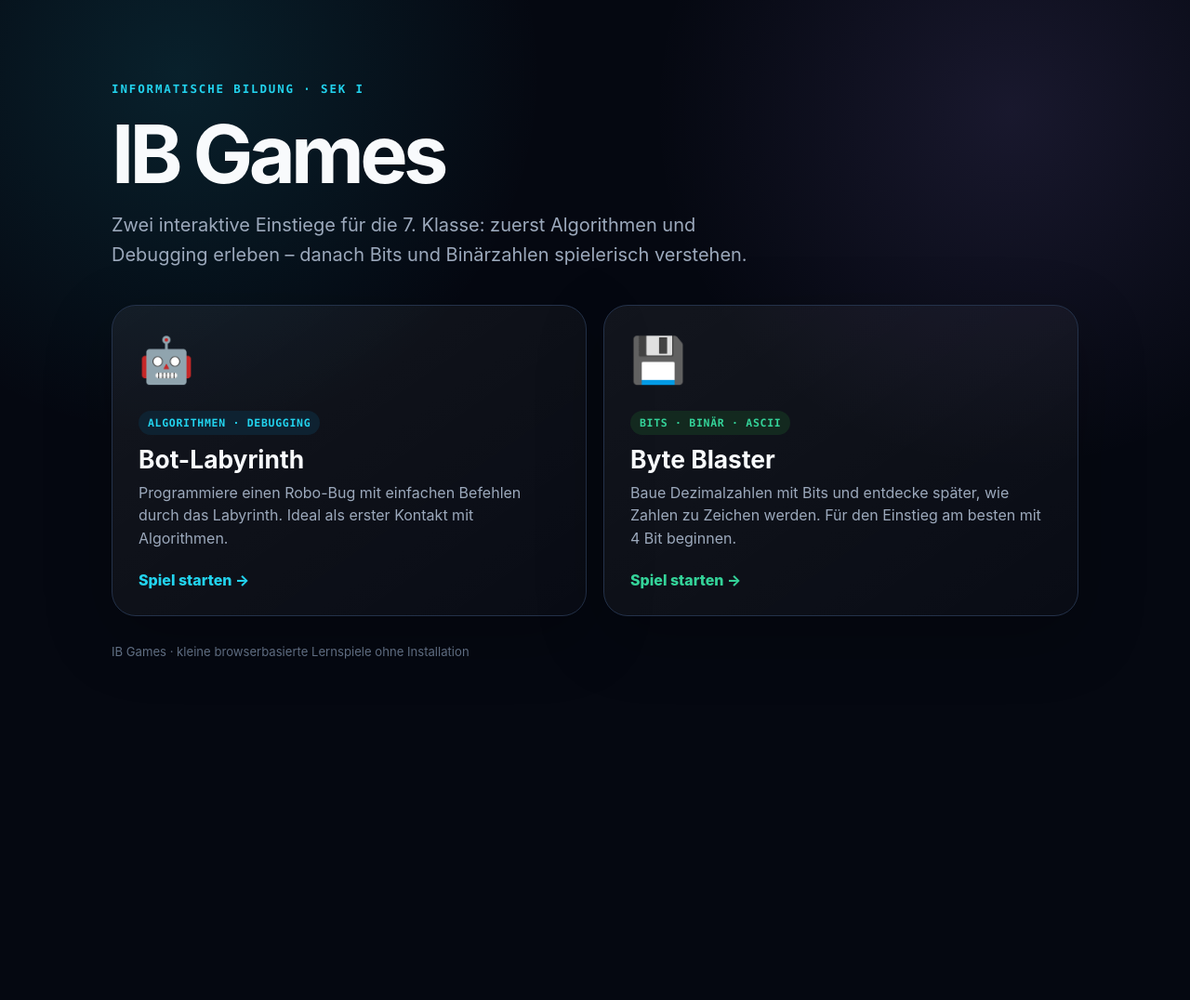
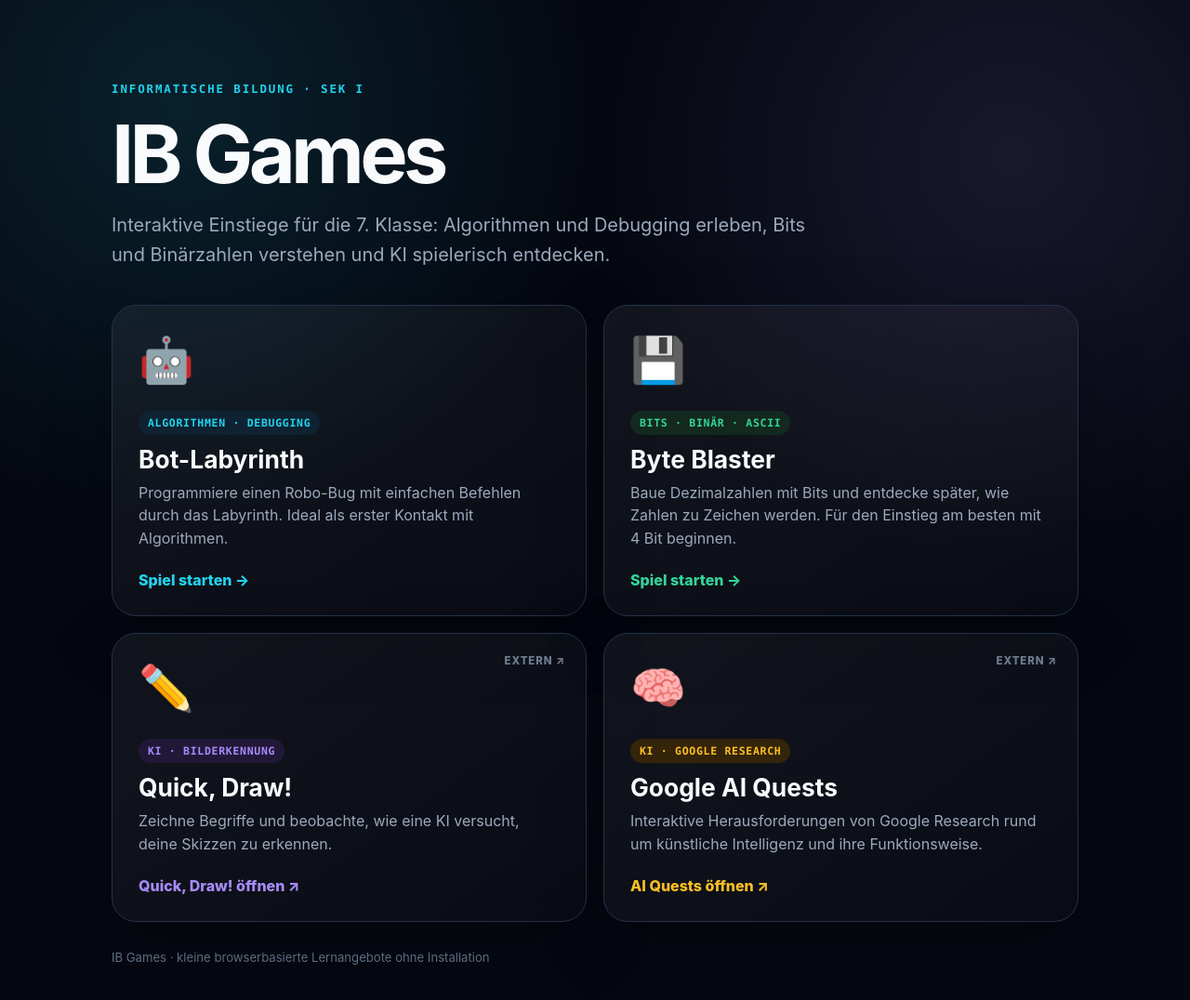
Before and after one commit to modebrecht/ib-games, a plain HTML site: page index.html in a window 1280 px wide. Shown: the whole page at 93% size. Before the commit the page ends 800 px from the top, so only its background shows below. Drawn offline with Linux system fonts and the light colour scheme.

Commit message:
feat: add Quick Draw and Google AI Quests links

```diff
--- a/index.html
+++ b/index.html
@@ -6,12 +6,17 @@
   <title>IB Games</title>
   <meta name="description" content="Kleine interaktive Lernspiele für den Einstieg in die Informatische Bildung.">
   <style>
-    :root{color-scheme:dark;--bg:#050811;--card:#0c1222;--line:#24324a;--text:#f8fafc;--muted:#9ca9bc;--cyan:#22d3ee;--green:#34d399;--violet:#a78bfa}
+    :root{color-scheme:dark;--bg:#050811;--card:#0c1222;--line:#24324a;--text:#f8fafc;--muted:#9ca9bc;--cyan:#22d3ee;--green:#34d399;--violet:#a78bfa;--amber:#fbbf24}
     *{box-sizing:border-box} body{margin:0;min-height:100vh;font-family:Inter,system-ui,-apple-system,BlinkMacSystemFont,"Segoe UI",sans-serif;background:radial-gradient(circle at 15% 10%,rgba(34,211,238,.12),transparent 30%),radial-gradient(circle at 85% 15%,rgba(167,139,250,.12),transparent 30%),var(--bg);color:var(--text)}
     main{width:min(1040px,calc(100% - 32px));margin:auto;padding:clamp(40px,8vw,88px) 0}
     .eyebrow{font:700 .78rem ui-monospace,SFMono-Regular,Menlo,monospace;letter-spacing:.15em;text-transform:uppercase;color:var(--cyan)}
-    h1{font-size:clamp(2.6rem,7vw,5.4rem);line-height:.95;margin:.25em 0 .22em;letter-spacing:-.055em}.lead{max-width:690px;color:var(--muted);font-size:clamp(1rem,2vw,1.25rem);line-height:1.6;margin:0 0 38px}
-    .grid{display:grid;grid-template-columns:repeat(2,minmax(0,1fr));gap:18px}.card{position:relative;display:flex;flex-direction:column;min-height:310px;padding:28px;border:1px solid var(--line);border-radius:26px;background:linear-gradient(145deg,rgba(255,255,255,.055),rgba(255,255,255,.015));text-decoration:none;color:inherit;box-shadow:0 22px 70px rgba(0,0,0,.25);transition:.18s ease}.card:hover{transform:translateY(-4px);border-color:#425475}.icon{font-size:3rem;margin-bottom:auto}.tag{display:inline-flex;width:max-content;margin:26px 0 10px;padding:6px 10px;border-radius:999px;font:700 .72rem ui-monospace,SFMono-Regular,Menlo,monospace;letter-spacing:.06em;background:#0e2231;color:var(--cyan)}.card:nth-child(2) .tag{background:#13291f;color:var(--green)}h2{font-size:1.65rem;margin:0 0 8px}.desc{color:var(--muted);line-height:1.55;margin:0 0 22px}.go{font-weight:800}.card:first-child .go{color:var(--cyan)}.card:nth-child(2) .go{color:var(--green)}footer{margin-top:30px;color:#66758b;font-size:.82rem}
+    h1{font-size:clamp(2.6rem,7vw,5.4rem);line-height:.95;margin:.25em 0 .22em;letter-spacing:-.055em}.lead{max-width:760px;color:var(--muted);font-size:clamp(1rem,2vw,1.25rem);line-height:1.6;margin:0 0 38px}
+    .grid{display:grid;grid-template-columns:repeat(2,minmax(0,1fr));gap:18px}.card{position:relative;display:flex;flex-direction:column;min-height:310px;padding:28px;border:1px solid var(--line);border-radius:26px;background:linear-gradient(145deg,rgba(255,255,255,.055),rgba(255,255,255,.015));text-decoration:none;color:inherit;box-shadow:0 22px 70px rgba(0,0,0,.25);transition:.18s ease}.card:hover{transform:translateY(-4px);border-color:#425475}.icon{font-size:3rem;margin-bottom:auto}.tag{display:inline-flex;width:max-content;margin:26px 0 10px;padding:6px 10px;border-radius:999px;font:700 .72rem ui-monospace,SFMono-Regular,Menlo,monospace;letter-spacing:.06em;background:#0e2231;color:var(--cyan)}h2{font-size:1.65rem;margin:0 0 8px}.desc{color:var(--muted);line-height:1.55;margin:0 0 22px}.go{font-weight:800;color:var(--cyan)}
+    .green .tag{background:#13291f;color:var(--green)}.green .go{color:var(--green)}
+    .violet .tag{background:#211838;color:var(--violet)}.violet .go{color:var(--violet)}
+    .amber .tag{background:#33240a;color:var(--amber)}.amber .go{color:var(--amber)}
+    .external{position:absolute;top:22px;right:22px;color:#6f7d91;font-size:.72rem;font-weight:800;letter-spacing:.08em;text-transform:uppercase}
+    footer{margin-top:30px;color:#66758b;font-size:.82rem}
     @media(max-width:700px){.grid{grid-template-columns:1fr}.card{min-height:260px}}
   </style>
 </head>
@@ -19,8 +24,8 @@
   <main>
     <div class="eyebrow">Informatische Bildung · Sek I</div>
     <h1>IB Games</h1>
-    <p class="lead">Zwei interaktive Einstiege für die 7. Klasse: zuerst Algorithmen und Debugging erleben – danach Bits und Binärzahlen spielerisch verstehen.</p>
-    <section class="grid" aria-label="Lernspiele">
+    <p class="lead">Interaktive Einstiege für die 7. Klasse: Algorithmen und Debugging erleben, Bits und Binärzahlen verstehen und KI spielerisch entdecken.</p>
+    <section class="grid" aria-label="Lernspiele und externe Lernangebote">
       <a class="card" href="bot-labyrinth.html">
         <div class="icon">🤖</div>
         <span class="tag">ALGORITHMEN · DEBUGGING</span>
@@ -28,15 +33,31 @@
         <p class="desc">Programmiere einen Robo-Bug mit einfachen Befehlen durch das Labyrinth. Ideal als erster Kontakt mit Algorithmen.</p>
         <span class="go">Spiel starten →</span>
       </a>
-      <a class="card" href="byte-blaster.html">
+      <a class="card green" href="byte-blaster.html">
         <div class="icon">💾</div>
         <span class="tag">BITS · BINÄR · ASCII</span>
         <h2>Byte Blaster</h2>
         <p class="desc">Baue Dezimalzahlen mit Bits und entdecke später, wie Zahlen zu Zeichen werden. Für den Einstieg am besten mit 4 Bit beginnen.</p>
         <span class="go">Spiel starten →</span>
       </a>
+      <a class="card violet" href="https://quickdraw.withgoogle.com/" target="_blank" rel="noopener noreferrer">
+        <span class="external">Extern ↗</span>
+        <div class="icon">✏️</div>
+        <span class="tag">KI · BILDERKENNUNG</span>
+        <h2>Quick, Draw!</h2>
+        <p class="desc">Zeichne Begriffe und beobachte, wie eine KI versucht, deine Skizzen zu erkennen.</p>
+        <span class="go">Quick, Draw! öffnen ↗</span>
+      </a>
+      <a class="card amber" href="https://research.google/ai-quests/intl/en_us" target="_blank" rel="noopener noreferrer">
+        <span class="external">Extern ↗</span>
+        <div class="icon">🧠</div>
+        <span class="tag">KI · GOOGLE RESEARCH</span>
+        <h2>Google AI Quests</h2>
+        <p class="desc">Interaktive Herausforderungen von Google Research rund um künstliche Intelligenz und ihre Funktionsweise.</p>
+        <span class="go">AI Quests öffnen ↗</span>
+      </a>
     </section>
-    <footer>IB Games · kleine browserbasierte Lernspiele ohne Installation</footer>
+    <footer>IB Games · kleine browserbasierte Lernangebote ohne Installation</footer>
   </main>
 </body>
 </html>
```
